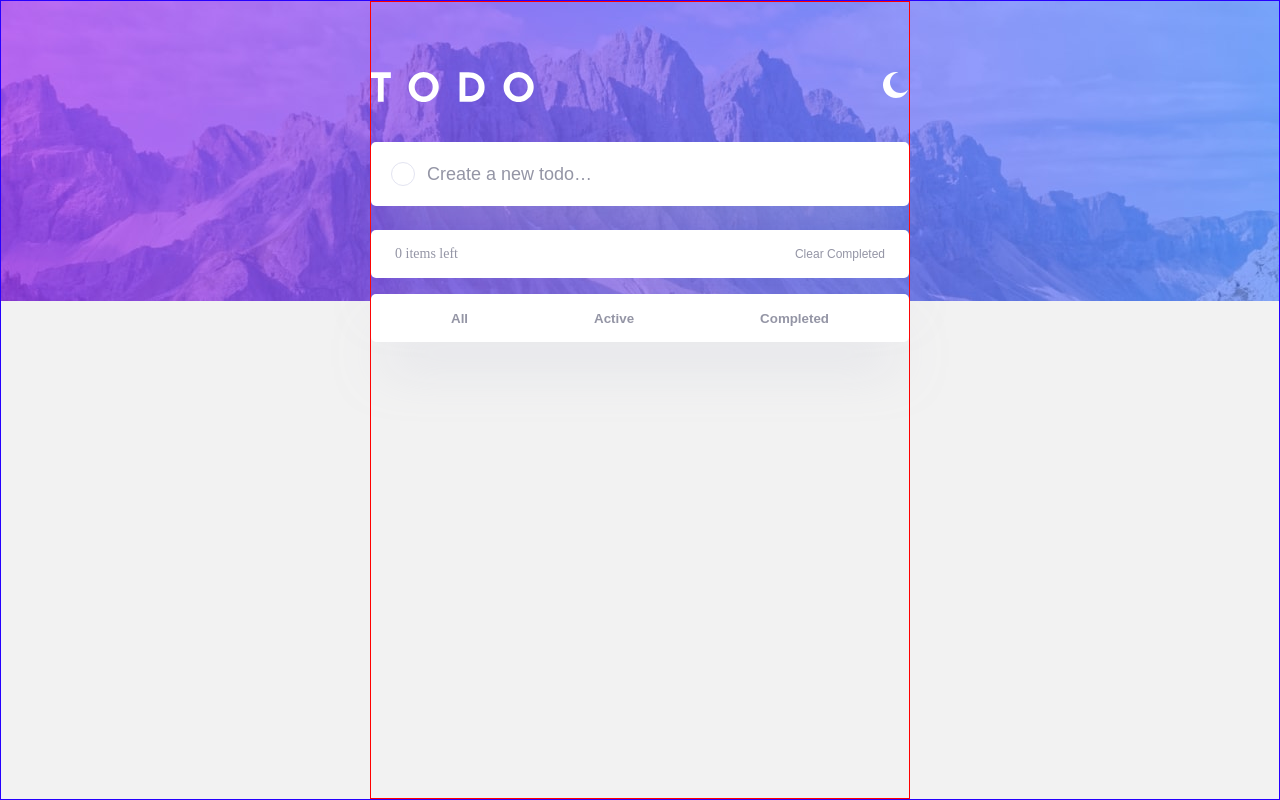
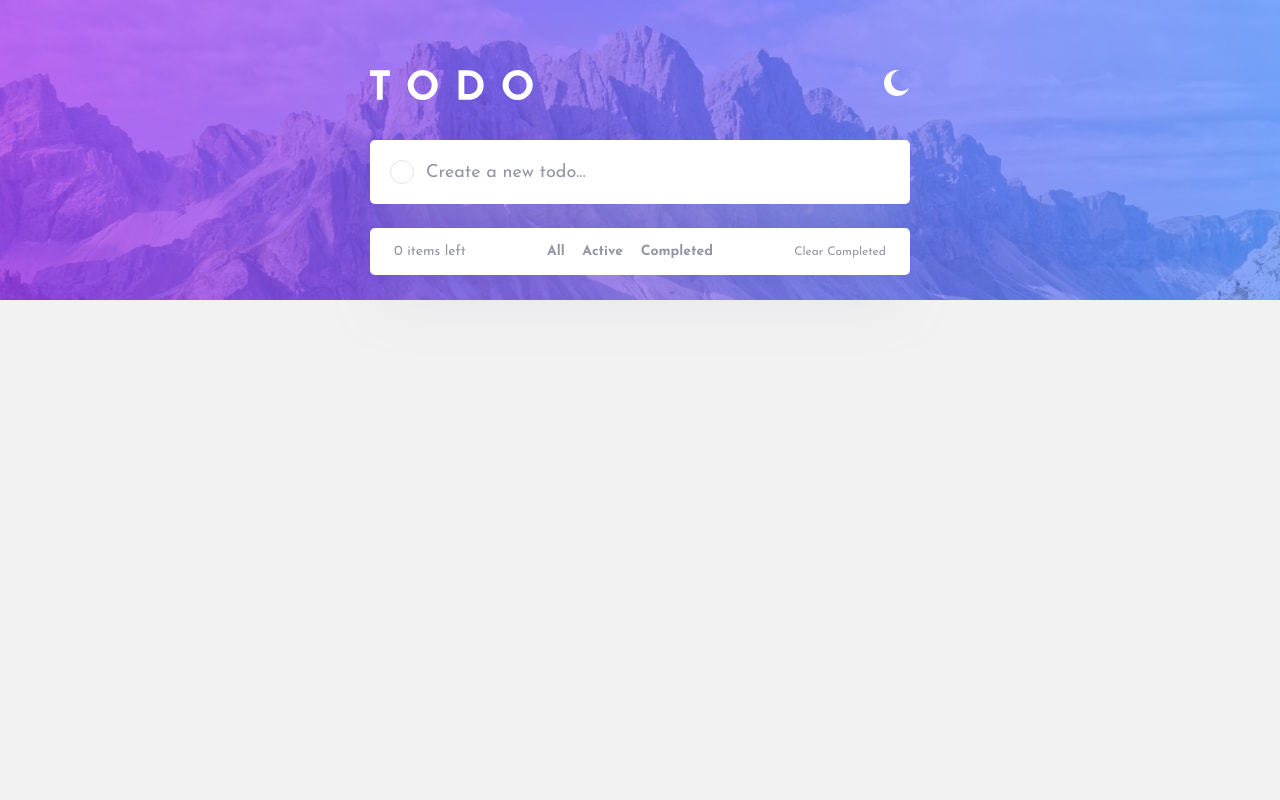
Before and after one commit to LeaHaelin/react-project__todo-list, a React (Create React App) app: page / in a window 1280 px wide. Built offline with nearby package versions, Linux system fonts and the light colour scheme.

Commit message:
refactor styles

```diff
--- a/src/App.js
+++ b/src/App.js
@@ -10,9 +10,11 @@ function App() {
   const [inputText, setInputText] = useState(""); // to get user types. -> Input
   const [todos, setTodos] = useState([]); // to store a new updated list. -> Input, Status
   const [filteredTodos, setFilteredTodos] = useState([]); //filter status of todos -> Status
-  const [todoStatus, setTodoStatus] = useState("All"); // update status of a todo when the status btn clicked -> Status
-
-
+  const [todoStatus, setTodoStatus] = useState("all"); // update status of a todo when the status btn clicked -> Status
+  //statusHandler will update status in mobile = <Status>and desktop = <List>
+  const statusHandler = (clickStatus) => {
+    setTodoStatus(clickStatus);
+  }
 
   return (
     <div className="App">
@@ -20,8 +22,8 @@ function App() {
         <div className="content">
           <Header />
           <Input inputText={inputText} setInputText={setInputText} todos={todos} setTodos={setTodos} />
-          <List todos={todos} setTodos={setTodos} filteredTodos={filteredTodos} />
-          <Status todos={todos} setFilteredTodos={setFilteredTodos} todoStatus={todoStatus} setTodoStatus={setTodoStatus} />
+          <List todos={todos} setTodos={setTodos} filteredTodos={filteredTodos} statusHandler={statusHandler} />
+          <Status todos={todos} setFilteredTodos={setFilteredTodos} todoStatus={todoStatus} setTodoStatus={setTodoStatus} statusHandler={statusHandler} />
         </div>
       </main>
     </div>
--- a/src/components/List.js
+++ b/src/components/List.js
@@ -2,7 +2,7 @@ import React from 'react';
 
 import { Todo } from './Todo';
 
-export const List = ({ todos, todo, setTodos, filteredTodos }) => {
+export const List = ({ todos, setTodos, filteredTodos, statusHandler }) => {
 
     const clearCompletedHandler = () => {
         setTodos(todos.filter(t => t.completed === false))
@@ -18,8 +18,13 @@ export const List = ({ todos, todo, setTodos, filteredTodos }) => {
                 })}
             </ul>
             <div className='list__control'>
-                <p className='list__control--count'>{todos.filter(t => !t.completed).length} items left</p>
-                <button className='list__control--button' onClick={clearCompletedHandler}>clear completed</button>
+                <p className='list__control--counter'>{todos.filter(t => !t.completed).length} items left</p>
+                <div className="list__status--desktop">
+                    <button className="status__btn" onClick={() => { statusHandler("all") }}>all</button>
+                    <button className="status__btn" onClick={() => { statusHandler("active") }}>active</button>
+                    <button className="status__btn" onClick={() => { statusHandler("completed") }}>completed</button>
+                </div>
+                <button className='list__control--clear' onClick={clearCompletedHandler}>clear completed</button>
             </div>
         </div>
     )
--- a/src/components/Status.js
+++ b/src/components/Status.js
@@ -1,7 +1,7 @@
 import React from 'react'
 import { useEffect } from 'react'
 
-export const Status = ({ todos, todoStatus, setTodoStatus, setFilteredTodos }) => {
+export const Status = ({ todos, todoStatus, setTodoStatus, setFilteredTodos, statusHandler }) => {
     //when todos or todoStatus runs, filterHandler will update status of the list.
     useEffect(() => {
         filterHandler()
@@ -20,14 +20,12 @@ export const Status = ({ todos, todoStatus, setTodoStatus, setFilteredTodos }) =
                 break;
         }
     }
-    const statusHandler = (clickStatus) => {
-        setTodoStatus(clickStatus);
-    }
+
     return (
         <div className='status'>
-            <button className="status__btn btn-all" onClick={() => { statusHandler("all") }}>all</button>
-            <button className="status__btn btn-active" onClick={() => { statusHandler("active") }}>active</button>
-            <button className="status__btn btn-completed" onClick={() => { statusHandler("completed") }}>completed</button>
+            <button className="status__btn" onClick={() => { statusHandler("all") }}>all</button>
+            <button className="status__btn" onClick={() => { statusHandler("active") }}>active</button>
+            <button className="status__btn" onClick={() => { statusHandler("completed") }}>completed</button>
         </div>
     )
 }
--- a/src/styles/_header.scss
+++ b/src/styles/_header.scss
@@ -2,6 +2,15 @@
     margin-top: 48px;
     display: flex;
     justify-content: space-between;
+}
+
+.mode {
+    width: 20px;
+    height: 20px;
+}
+
+.mode:hover {
+    cursor: pointer;
 }
 
 @media(min-width:700px) {
--- a/src/styles/_input.scss
+++ b/src/styles/_input.scss
@@ -23,6 +23,7 @@
     font-size: 12px;
     border: none;
     outline: none;
+    font-family: 'Josefin Sans', sans-serif;
 }
 
 .input_text-area::placeholder {
--- a/src/styles/_list.scss
+++ b/src/styles/_list.scss
@@ -14,17 +14,22 @@
     padding: 16px 20px;
 }
 
-.list__control--count {
+.list__control--counter {
     color: #9495A5;
 }
 
-.list__control--button {
+.list__control--clear {
     border: none;
     background-color: transparent;
     font-weight: 400;
     font-size: 12px;
+    font-family: 'Josefin Sans', sans-serif;
     color: #9495A5;
     text-transform: capitalize;
+}
+
+.list__control--clear:hover {
+    cursor: pointer;
 }
 
 @media(min-width:700px) {
--- a/src/styles/_status.scss
+++ b/src/styles/_status.scss
@@ -1,3 +1,7 @@
+.list__status--desktop {
+    display: none;
+}
+
 .status {
     margin-top: 16px;
     min-width: 327px;
@@ -16,10 +20,25 @@
     background-color: transparent;
     text-transform: capitalize;
     font-weight: 700;
+    font-size: 14px;
+    font-family: 'Josefin Sans', sans-serif;
     color: #9495A5;
 }
 
 .status__btn:hover,
 .status__btn:focus {
     color: #3A7CFD;
+    cursor: pointer;
 }
+
+@media(min-width:700px) {
+    .status {
+        display: none;
+    }
+
+    .list__status--desktop {
+        display: flex;
+        justify-content: space-between;
+        width: 166px;
+    }
+}
--- a/src/styles/_todo.scss
+++ b/src/styles/_todo.scss
@@ -17,6 +17,13 @@
     padding: 4px;
 }
 
+.todo__radio:hover {
+    cursor: pointer;
+    border: 1px solid transparent;
+    background: linear-gradient(white, white) padding-box,
+        linear-gradient(135deg, #55DDFF 0%, #C058F3 100%) border-box;
+}
+
 .todo__radio--check {
     margin: 0 auto;
 }
@@ -27,7 +34,7 @@
 
 .todo__text {
     list-style: none;
-    width: 220px;
+    min-width: 220px;
     font-weight: 400;
     font-size: 12px;
 }
@@ -42,3 +49,14 @@
     width: 11.79px;
     height: 11.79px;
 }
+
+.todo__text:hover,
+.todo__icon--delete:hover {
+    cursor: pointer;
+}
+
+@media(min-width:700px) {
+    .todo__text {
+        width: 460px;
+    }
+}
--- a/src/styles/app.css
+++ b/src/styles/app.css
@@ -1,3 +1,4 @@
+@import url("https://fonts.googleapis.com/css2?family=Josefin+Sans:wght@400;700&display=swap");
 @import url(./_header.scss);
 @import url(./_input.scss);
 @import url(./_list.scss);
@@ -18,7 +19,6 @@
   margin: 0 auto;
   width: 100%;
   height: 100%;
-  border: 1px solid rgb(38, 0, 255);
   background-image: url(../images/bg-mobile-light.jpg);
   background-position: 50% 0%;
   background-repeat: no-repeat;
@@ -28,8 +28,8 @@
 }
 
 .content {
-  border: 1px solid red;
   width: 327px;
+  font-family: "Josefin Sans", sans-serif;
 }
 
 @media (min-width: 700px) {
--- a/src/styles/app.scss
+++ b/src/styles/app.scss
@@ -13,7 +13,6 @@
     margin: 0 auto;
     width: 100%;
     height: 100%;
-    border: 1px solid rgb(38, 0, 255);
     background-image: url(../images/bg-mobile-light.jpg);
     background-position: 50% 0%;
     background-repeat: no-repeat;
@@ -23,8 +22,8 @@
 }
 
 .content {
-    border: 1px solid red;
     width: 327px;
+    font-family: 'Josefin Sans', sans-serif;
 }
 
 @media(min-width:700px) {
@@ -33,10 +32,11 @@
     }
 
     .content {
-        width: 540px
+        width: 540px;
     }
 }
 
+@import url('https://fonts.googleapis.com/css2?family=Josefin+Sans:wght@400;700&display=swap');
 @import url(./_header.scss);
 @import url(./_input.scss);
 @import url(./_list.scss);
```
Also changed, not shown: 2 other files (tests, documents, lock files or other folders).
